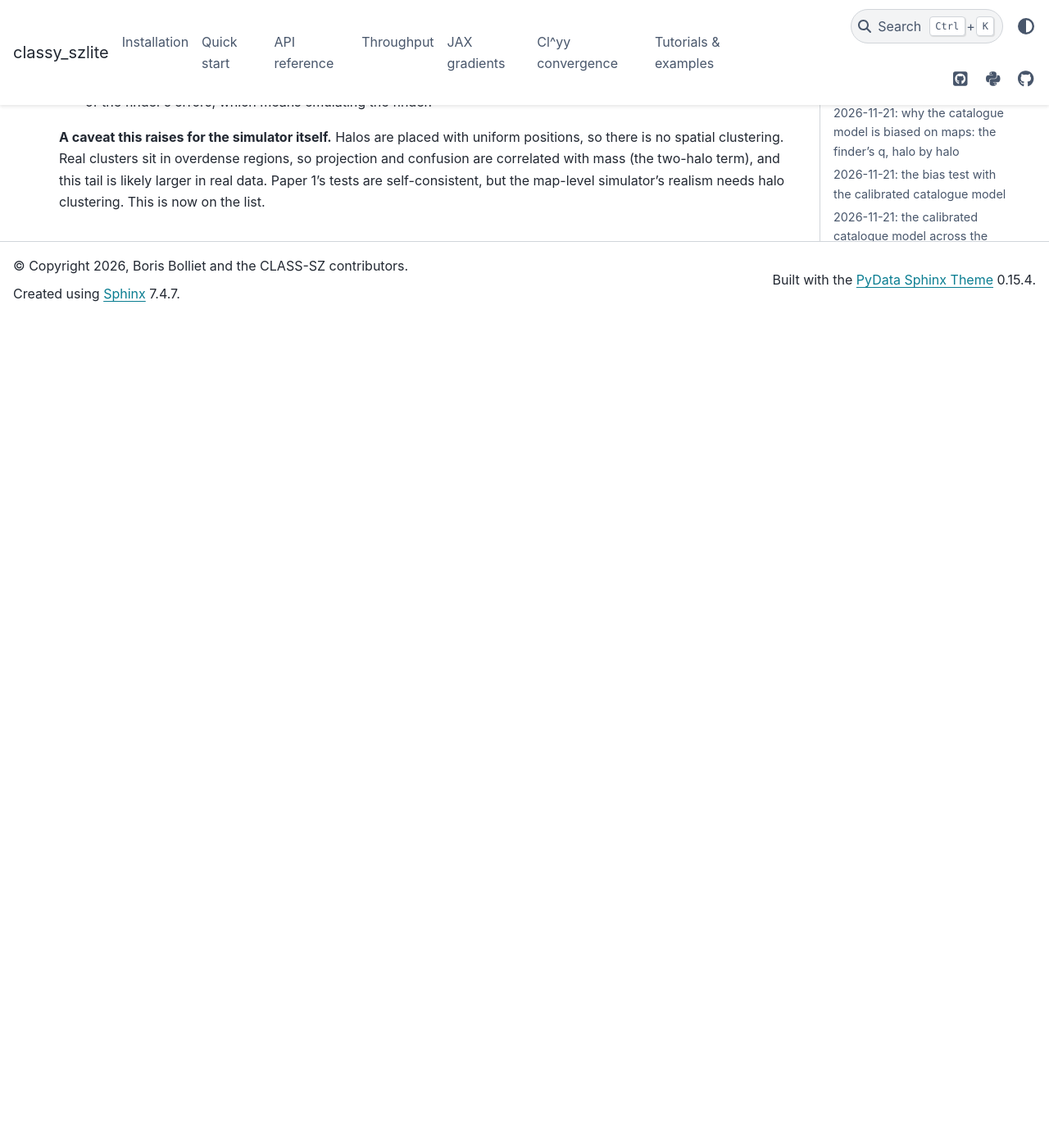
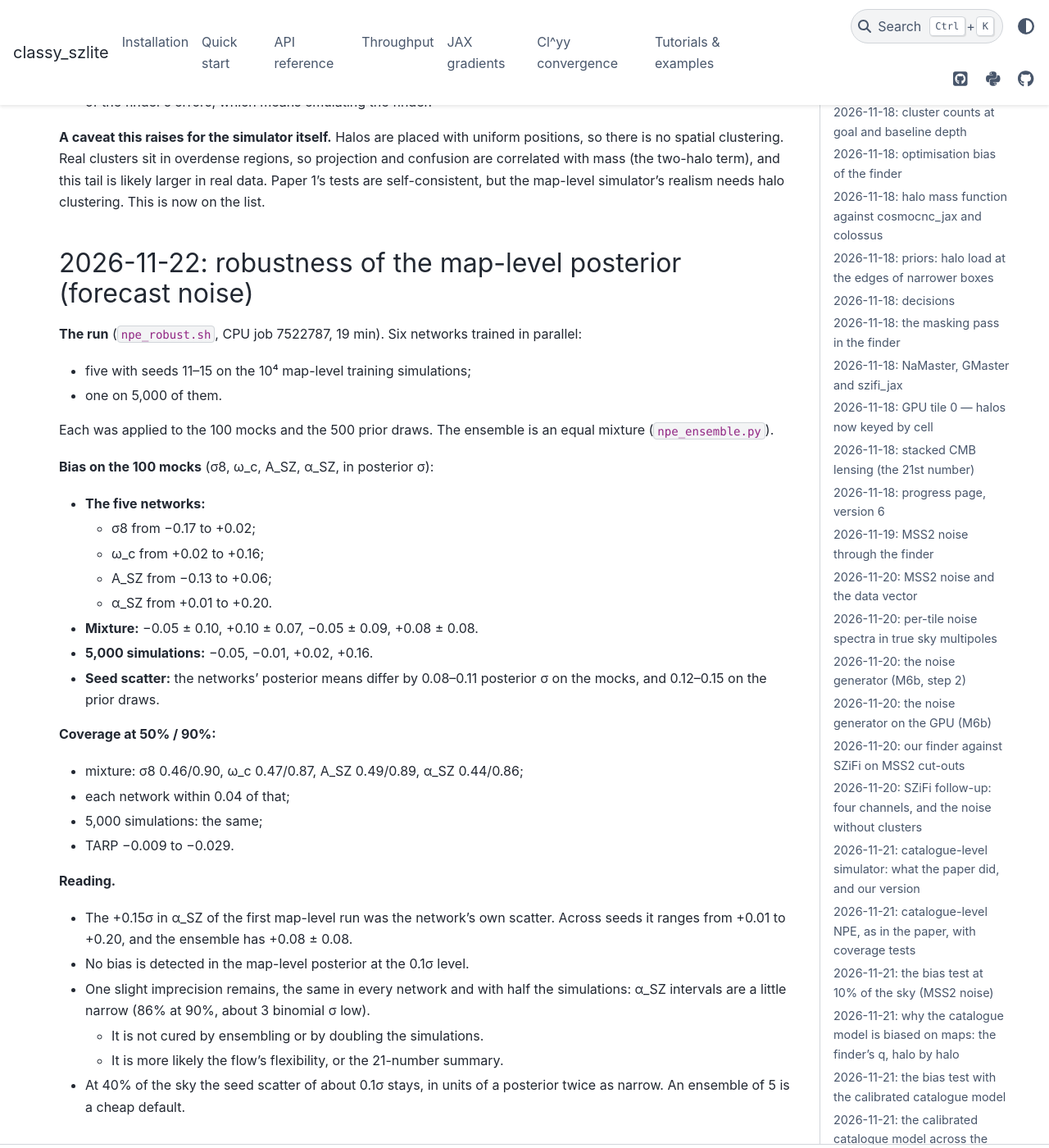
Before and after one commit to CLASS-SZ/classy_szlite, a Sphinx documentation site: the page built from docs/mapsim/LOG.md, in a window 1280 px wide and 1400 px high, scrolled down 39090 px. Shown: the whole window at 82% size. Built offline with Sphinx 7.4.7 and the PyData theme 0.15.4, drawn with Linux system fonts in a browser that asks for light colours; before the commit the page ends 39478 px from its top, so only the background shows below that.

Commit message:
mapsim: LOG: map-level posterior robust across seeds; alpha_SZ +0.15 was seed scatter (ensemble +0.08 +- 0.08); alpha_SZ intervals slightly narrow in every network
Co-Authored-By: Claude Opus 5.5 <noreply@anthropic.com>
Claude-Session: https://claude.ai/code/session_01LKS4L5UW7SKf5qQ2WAJ8ew

```diff
--- a/docs/mapsim/LOG.md
+++ b/docs/mapsim/LOG.md
@@ -1633,3 +1633,43 @@ overdense regions, so projection and confusion are correlated with mass (the
 two-halo term), and this tail is likely larger in real data. Paper 1's tests
 are self-consistent, but the map-level simulator's realism needs halo
 clustering. This is now on the list.
+
+## 2026-11-22: robustness of the map-level posterior (forecast noise)
+
+**The run** (`npe_robust.sh`, CPU job 7522787, 19 min). Six networks
+trained in parallel:
+- five with seeds 11–15 on the 10⁴ map-level training simulations;
+- one on 5,000 of them.
+
+Each was applied to the 100 mocks and the 500 prior draws. The ensemble is
+an equal mixture (`npe_ensemble.py`).
+
+**Bias on the 100 mocks** (σ8, ω_c, A_SZ, α_SZ, in posterior σ):
+- **The five networks:**
+  - σ8 from −0.17 to +0.02;
+  - ω_c from +0.02 to +0.16;
+  - A_SZ from −0.13 to +0.06;
+  - α_SZ from +0.01 to +0.20.
+- **Mixture:** −0.05 ± 0.10, +0.10 ± 0.07, −0.05 ± 0.09, +0.08 ± 0.08.
+- **5,000 simulations:** −0.05, −0.01, +0.02, +0.16.
+- **Seed scatter:** the networks' posterior means differ by 0.08–0.11
+  posterior σ on the mocks, and 0.12–0.15 on the prior draws.
+
+**Coverage at 50% / 90%:**
+- mixture: σ8 0.46/0.90, ω_c 0.47/0.87, A_SZ 0.49/0.89, α_SZ 0.44/0.86;
+- each network within 0.04 of that;
+- 5,000 simulations: the same;
+- TARP −0.009 to −0.029.
+
+**Reading.**
+- The +0.15σ in α_SZ of the first map-level run was the network's own
+  scatter. Across seeds it ranges from +0.01 to +0.20, and the ensemble has
+  +0.08 ± 0.08.
+- No bias is detected in the map-level posterior at the 0.1σ level.
+- One slight imprecision remains, the same in every network and with half
+  the simulations: α_SZ intervals are a little narrow (86% at 90%, about 3
+  binomial σ low).
+  - It is not cured by ensembling or by doubling the simulations.
+  - It is more likely the flow's flexibility, or the 21-number summary.
+- At 40% of the sky the seed scatter of about 0.1σ stays, in units of a
+  posterior twice as narrow. An ensemble of 5 is a cheap default.
```
